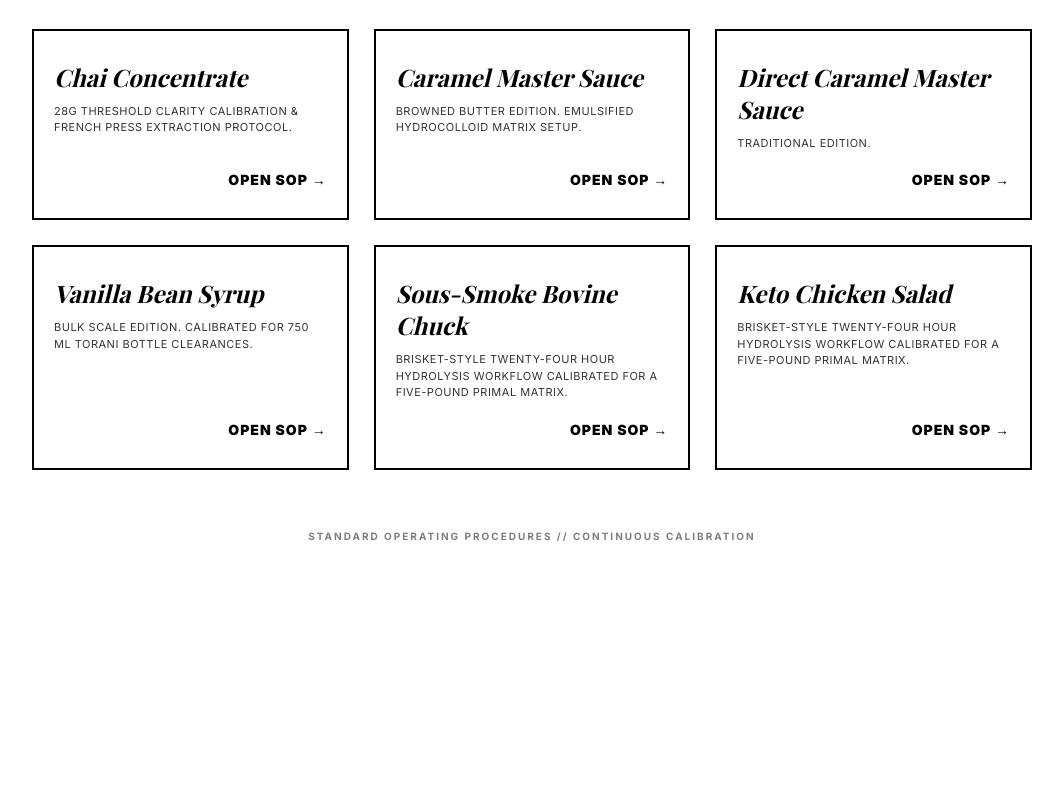
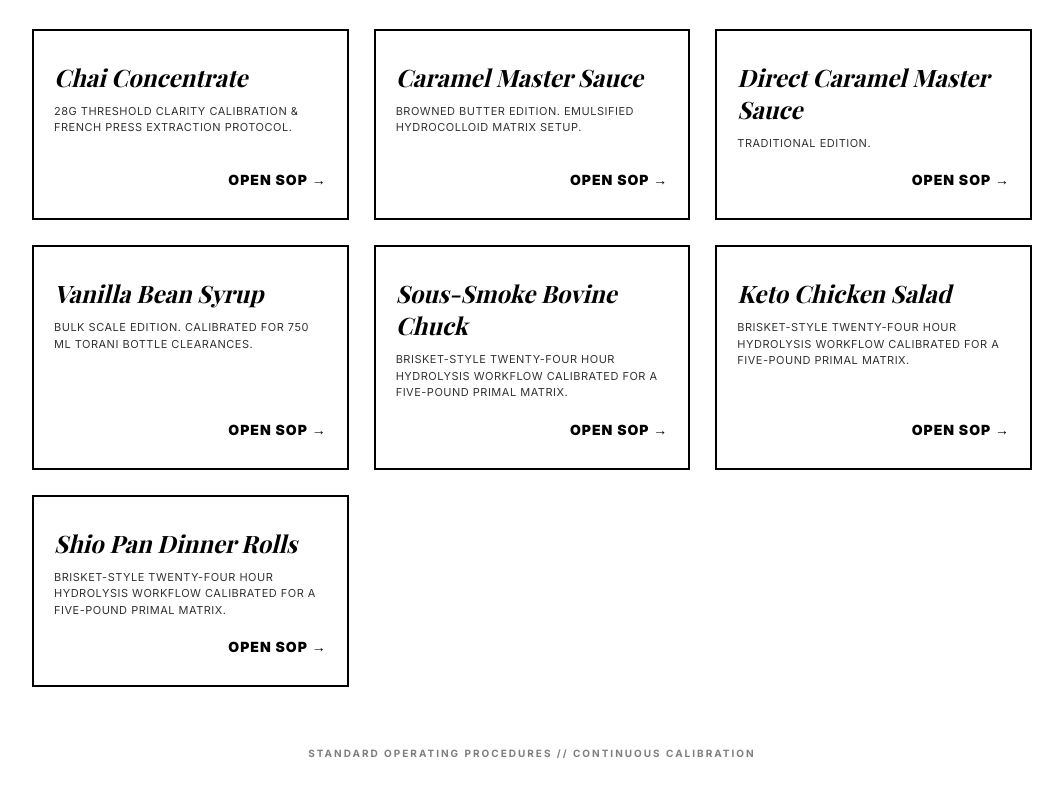
Before and after one commit to inoeuknow/coffeebar, a plain HTML site: page index.html in a window 1280 px wide. Shown: the part 141-938 px from the top of the page, without its empty margins (108-1171 px from the left). Before the commit the page ends 800 px from the top, so only its background shows below. Drawn offline with nearby package versions, Linux system fonts and the light colour scheme; a web font is replaced by a local one.

Commit message:
Update index.html

```diff
--- a/index.html
+++ b/index.html
@@ -172,6 +172,15 @@
             <div class="arrow">Open SOP →</div>
         </a>
 
+        <!-- BOVINE CHUCK CARD -->
+        <a href="classic_roll.html" class="menu-card">
+            <div>
+                <h2>Shio Pan Dinner Rolls</h2>
+                <p>Brisket-style twenty-four hour hydrolysis workflow calibrated for a five-pound primal matrix.</p>
+            </div>
+            <div class="arrow">Open SOP →</div>
+        </a>
+
     </div>
 
     <footer>
```
